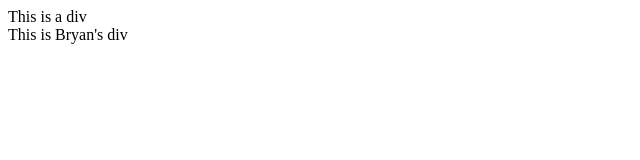
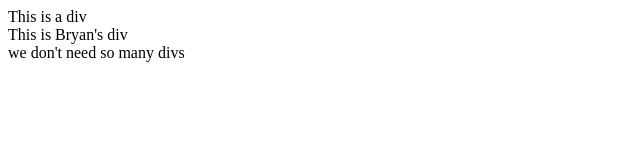
Before and after one commit to dsrekab/Workspace, a plain HTML site: page Git/index.html in a window 1280 px wide. Shown: the whole page, without its empty margins (0-640 px from the left). Drawn offline with Linux system fonts and the light colour scheme.

Commit message:
edit Bryan's fork of my fork
Trying to edit a fork of a fork

```diff
--- a/Git/index.html
+++ b/Git/index.html
@@ -5,5 +5,7 @@
 	<body>
 		<div>This is a div</div>
 		<div>This is Bryan's div</div>
+		<span>we don't need so many divs</span>
+
 	</body>
 </html>
```
